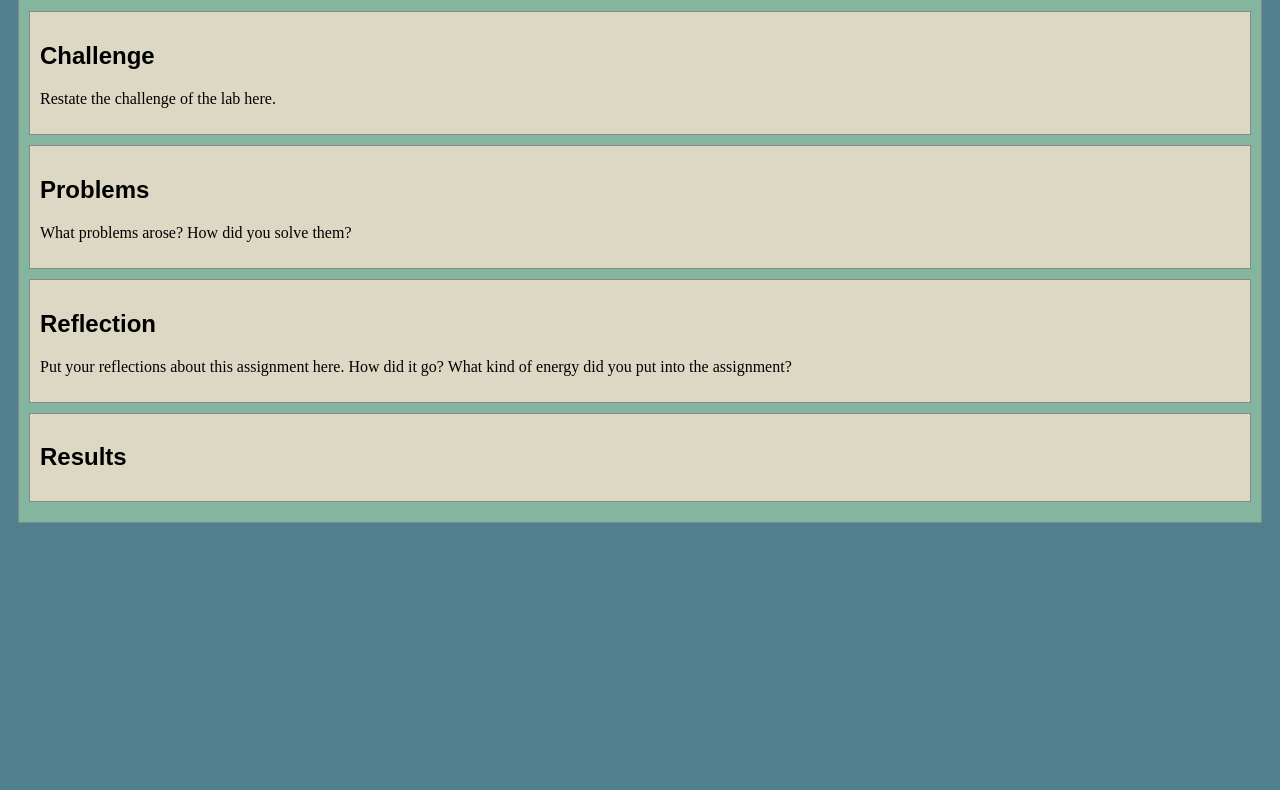
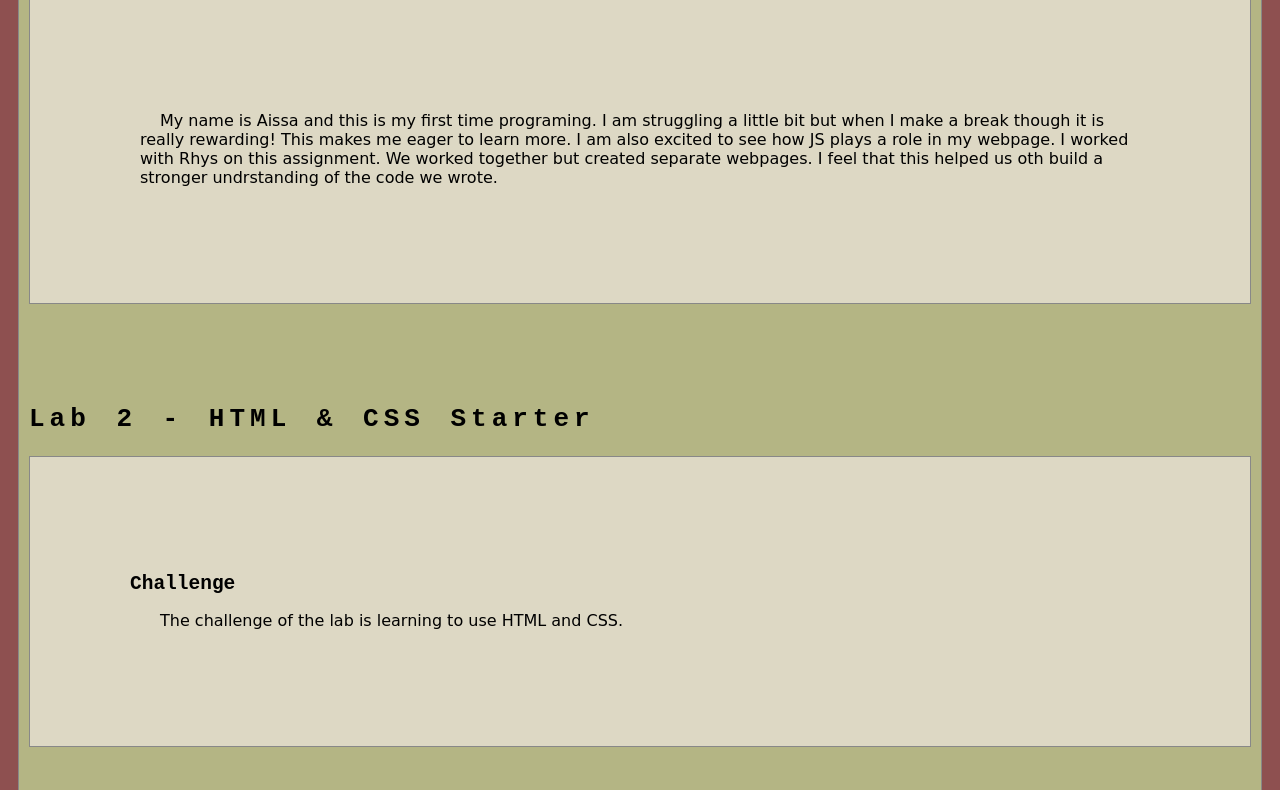
Before and after one commit to Aissa76/art101, a plain HTML site: page lab2/index.html in a window 1280 px wide. Shown: the part 100-890 px from the top of the page. Before the commit the page ends 800 px from the top, so only its background shows below. Drawn offline with nearby package versions, Linux system fonts and the light colour scheme.

Commit message:
lab 2 html and css edits

```diff
--- a/css/site.css
+++ b/css/site.css
@@ -4,12 +4,12 @@
 
 /* we can select an html element tag, in this case "body" will apply to the whole document */
 body {
-  background-color: #50808E;
+  background-color: #8e5050;
 }
 
 /* we can have rules apply to multiple elements at the same time with commas */
 h1,h2,h3 {
-  font-family: sans-serif;
+  font-family: monospace;
 }
 
 /* and we can have rules that overlap other rules, both take effect */
@@ -24,13 +24,13 @@ h1 {
   margin: 10px;
   padding: 10px;
   border: solid 1px #888;
-  background-color: #84B59F;
+  background-color: #b4b584;
 }
 
 /* the period in a CSS selector selects an element by class, e.g., class="minor-section" */
 .minor-section {
   padding: 10px;
-  margin-bottom: 10px;
+  margin-bottom: 100px;
   border: solid 1px #888;
   background-color: #A3C9A8;
 }
--- a/lab2/css/lab.css
+++ b/lab2/css/lab.css
@@ -2,8 +2,20 @@
 
 /* the period in a CSS selector selects an element by class, e.g., class="minor-section" */
 .minor-section {
-    padding: 10px;
-    margin-bottom: 10px;
+    padding: 100px;
+    margin-bottom: 100;
     border: solid 1px #888;
     background-color: #DDD8C4;
   }
+
+  h1 {
+    color:blue
+    font-family cursive;
+    font-size: 200%;
+  }
+
+  p {
+    font-family: cursive;
+    text-indent: 20px;
+    margin-left: 10px;
+  }
--- a/lab2/index.html
+++ b/lab2/index.html
@@ -2,7 +2,7 @@
 <html>
 <head>
 	<!-- This title is used for tabs and bookmarks -->
-	<title>Lab X - Subject/Topic</title>
+	<title>Lab 2 - HTML & CSS Starter</title>
 
 	<!-- Use UTF character set, a good idea with any webpage -->
   	<meta charset="UTF-8" />
@@ -23,24 +23,31 @@
 	<!-- Style this page by changing the CSS in ../css/site.css or css/lab.css -->
 	<main id="content">
 		<section>
-			<h1>Lab X - Subject/Topic</h1>
+			<h1>Hello World!</h1>
+			<div class="minor-section">
+				<p>My name is Aissa and this is my first time programing. I am struggling a little bit but when I make a break though it is really rewarding! This makes me eager to learn more. I am also excited to see how JS plays a role in my webpage. I worked with Rhys on this assignment. We worked together but created separate webpages. I feel that this helped us oth build a stronger undrstanding of the code we wrote. </p>
+			</div>
+		</section>
+		<section>
+			<h1>Lab 2 - HTML & CSS Starter</h1>
 			<div class="minor-section">
 					<h2>Challenge</h2>
-					<p>Restate the challenge of the lab here.</p>
+					<p>The challenge of the lab is learning to use HTML and CSS.</p>
 			</div>
 
 			<div class="minor-section">
 					<h2>Problems</h2>
-					<p>What problems arose? How did you solve them? </p>
+					<p>I struggled on how to change the font. I solved it by messing around with the code and looking at other peoples examples. </p>
 			</div>
 
 			<div class="minor-section">
 					<h2>Reflection</h2>
-					<p>Put your reflections about this assignment here. How did it go? What kind of energy did you put into the assignment? </p>
+					<p>I feel like this assaignment went well, which was kind of a surprise since I have no prior coding experience. I was able to edit everything I wanted to successfully. I started this lab with a positive mindset and i think it paid off. </p>
 			</div>
 
 			<div class="minor-section">
 					<h2>Results</h2>
+					<p>We succeeded in making HTML and CSS edits to the webpage. </p>
 					<div id="output"></div>
 			</div>
 		</section>
```
